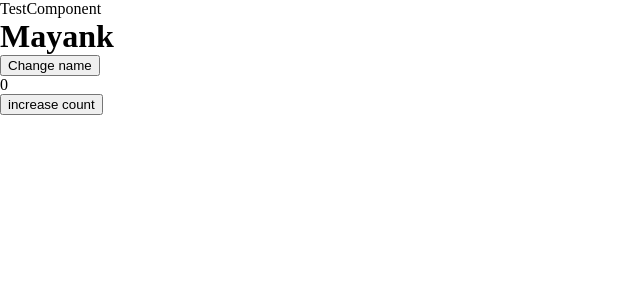
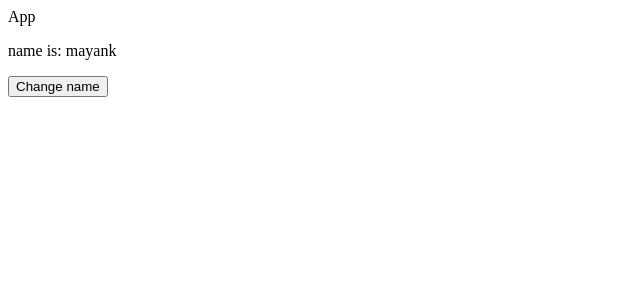
Before and after one commit to Mayankyadav3980/react_practice, a React (Create React App) app: page / in a window 1280 px wide. Shown: the top 300 px of the page, without its empty margins (0-640 px from the left). Built offline with nearby package versions, Linux system fonts and the light colour scheme.

Commit message:
useDebugValue hook

```diff
--- a/src/App.js
+++ b/src/App.js
@@ -1,37 +1,22 @@
-import React, { useCallback, useEffect, useMemo, useState } from "react";
-// import { useDarkMode } from "./components/CustomHook";
-import "./App.css";
-import Navbar from "./components/Navbar";
-import TestComponent from "./components/TestComponent";
-
-// const nums = new Array(5).fill(0).map((_, ind) => {
-
-//     return {
-//       id: ind,
-//       token: ind === 4 ? "hello moto" : "buy moto(not4)"
-//     };
-
-// });
+import React, { useDebugValue, useState } from 'react'
 
 
 const App = () => {
-  const [count, setcount] = useState(0);
-  const [name, setName] = useState("Mayank")
+  const [rv, fun] = useCustomHook("mayank");
+  const [newState, setNewState] = useState('stat')
+  return (
+    <div>App
+      <p>name is: {rv}</p>
+      <button onClick={()=>fun("maYad")}>Change name</button>
+    </div>
+  )
+}
 
-  // const changeName = () => {
-  //   setName("nameChanged");
-  // }
+export default App
 
-  const changeName = useCallback(()=>{setName("newNameChanged")},[])
 
-  return (
-    <>
-      {/* <Navbar /> */}
-      <TestComponent name={name} changeName={changeName} />
-      <div>{count}</div>
-      <button onClick={() => setcount(count + 1)}>increase count</button>
-    </>
-  );
-};
-
-export default App;
+const useCustomHook = (val) => {
+  useDebugValue(val);
+  const [name, setName] = React.useState(val);
+  return [name, setName];
+}
--- a/src/components/About.jsx
+++ b/src/components/About.jsx
@@ -21,6 +21,7 @@ const About = () => {
 
   return (
     <div>
+
       <form onSubmit={handleSubmit}>
         <input
           placeholder="todo"
```
